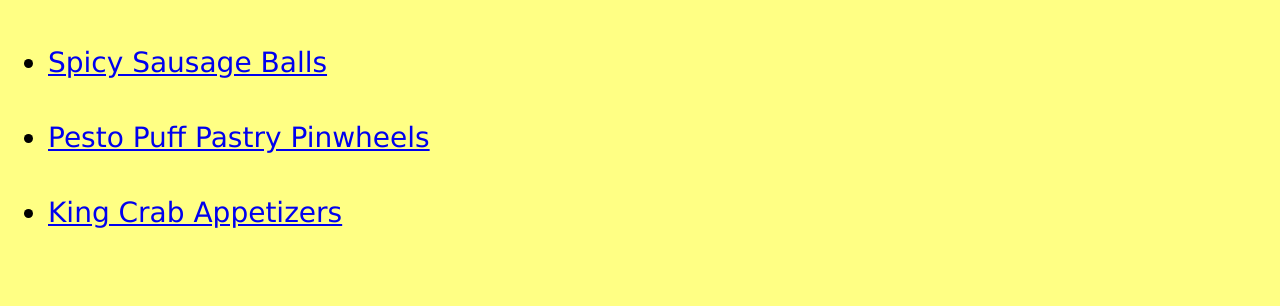
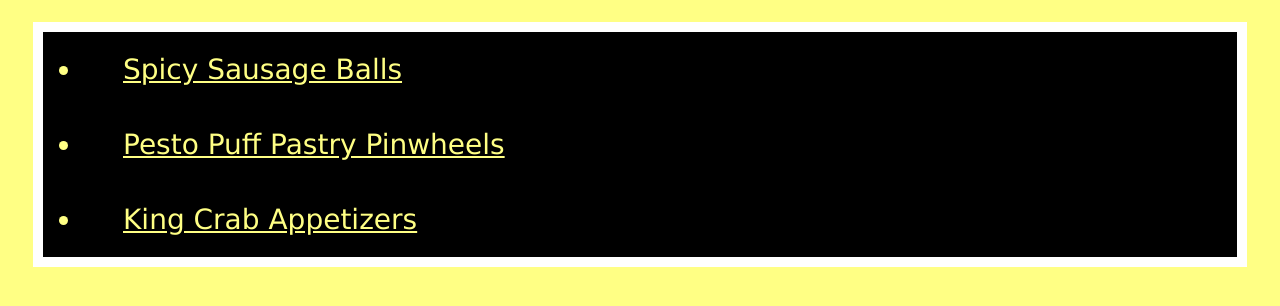
Before and after one commit to ChanceCaudill/odin-recipes, a plain HTML site: page index.html in a window 1280 px wide. Shown: the part 74-380 px from the top of the page. Drawn offline with Linux system fonts and the light colour scheme.

Commit message:
Add box styling to the recipe list

```diff
--- a/styles.css
+++ b/styles.css
@@ -13,4 +13,13 @@ h1 {
 ul.home {
   font-size: 28px;
   line-height: 75px;
+  background-color: black;
+  color: rgb(255, 255, 132);
+  margin: 25px;
+  border: 10px solid white;
 }
+
+a {
+  color: rgb(255, 255, 132);
+  padding: 40px;
+}
```
